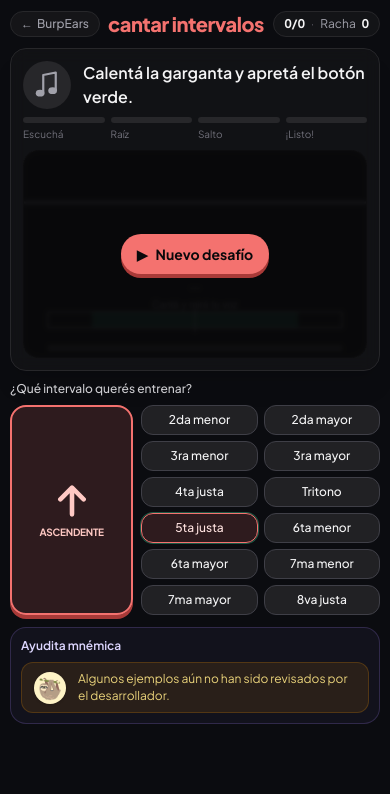
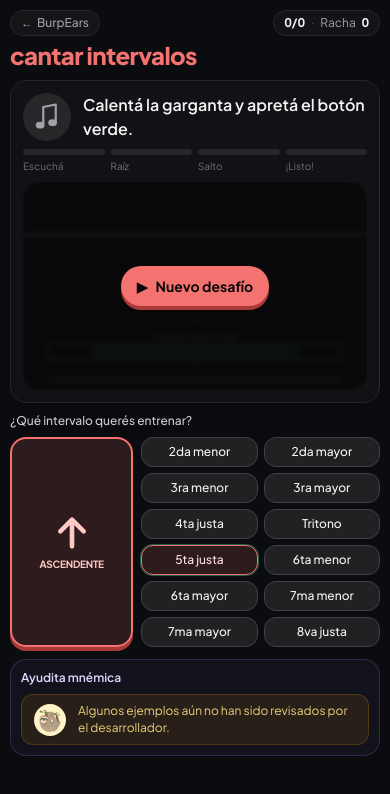
Before and after one commit to pablolospe/intervals, a Next.js app: page /intervalos/cantar in a window 390 px wide. Shown: the top 794 px of the page. Built offline with nearby package versions, Linux system fonts and the light colour scheme.

Commit message:
fix: improve header layout and responsiveness on mobile screens

```diff
--- a/src/components/rhythm/rhythm-trainer.tsx
+++ b/src/components/rhythm/rhythm-trainer.tsx
@@ -96,8 +96,8 @@ export function RhythmTrainer() {
   return (
     <main data-theme="rhythm" className="mx-auto flex min-h-dvh w-full max-w-5xl flex-col gap-2.5 p-2.5 text-zinc-100 sm:gap-3 sm:p-4 md:h-dvh md:overflow-hidden">
       {/* Header with Suite link, title, and live stats */}
-      <header className="flex shrink-0 items-center justify-between gap-2">
-        <div className="flex items-center gap-2 sm:gap-2.5">
+      <header className="flex shrink-0 flex-wrap items-center justify-between gap-x-2 gap-y-1 sm:flex-nowrap">
+        <div className="contents sm:flex sm:items-center sm:gap-2.5">
           <Link
             href="/"
             className="group inline-flex items-center gap-1 rounded-full border border-zinc-800 bg-zinc-900/80 px-2.5 py-1 text-xs font-medium text-zinc-400 transition hover:border-zinc-700 hover:text-zinc-200"
@@ -106,7 +106,7 @@ export function RhythmTrainer() {
             <span>BurpEars</span>
           </Link>
           <span className="text-zinc-700 hidden sm:inline">·</span>
-          <h1 className="text-xl font-extrabold tracking-tight text-emerald-400 sm:text-2xl">
+          <h1 className="order-last w-full text-2xl font-extrabold leading-tight tracking-tight text-emerald-400 sm:order-none sm:w-auto sm:text-2xl">
             células rítmicas
           </h1>
         </div>
--- a/src/components/trainer-app.tsx
+++ b/src/components/trainer-app.tsx
@@ -67,8 +67,8 @@ export function TrainerApp({ mode }: { mode: "recognize" | "sing" }) {
 
   return (
     <main data-theme={mode} className="mx-auto flex min-h-dvh w-full max-w-5xl flex-col gap-2.5 p-2.5 text-zinc-100 sm:gap-3 sm:p-5 md:h-dvh md:overflow-hidden">
-      <header className="flex shrink-0 items-center justify-between gap-2">
-        <div className="flex items-center gap-2 sm:gap-3">
+      <header className="flex shrink-0 flex-wrap items-center justify-between gap-x-2 gap-y-1 sm:flex-nowrap">
+        <div className="contents sm:flex sm:items-center sm:gap-3">
           <Link
             href="/"
             className="group inline-flex items-center gap-1 rounded-full border border-zinc-800 bg-zinc-900/80 px-2.5 py-1 text-xs font-medium text-zinc-400 transition hover:border-zinc-700 hover:text-zinc-200"
@@ -77,7 +77,7 @@ export function TrainerApp({ mode }: { mode: "recognize" | "sing" }) {
             <span>BurpEars</span>
           </Link>
           <span className="text-zinc-700 hidden sm:inline">·</span>
-          <h1 className="text-xl font-extrabold tracking-tight text-emerald-400 sm:text-3xl">
+          <h1 className="order-last w-full text-2xl font-extrabold leading-tight tracking-tight text-emerald-400 sm:order-none sm:w-auto sm:text-3xl">
             {mode === "recognize" ? "reconocer intervalos" : "cantar intervalos"}
           </h1>
           <p className="hidden text-xs text-zinc-400 sm:block [@media(max-height:480px)]:hidden!">{t.tagline}</p>
```
